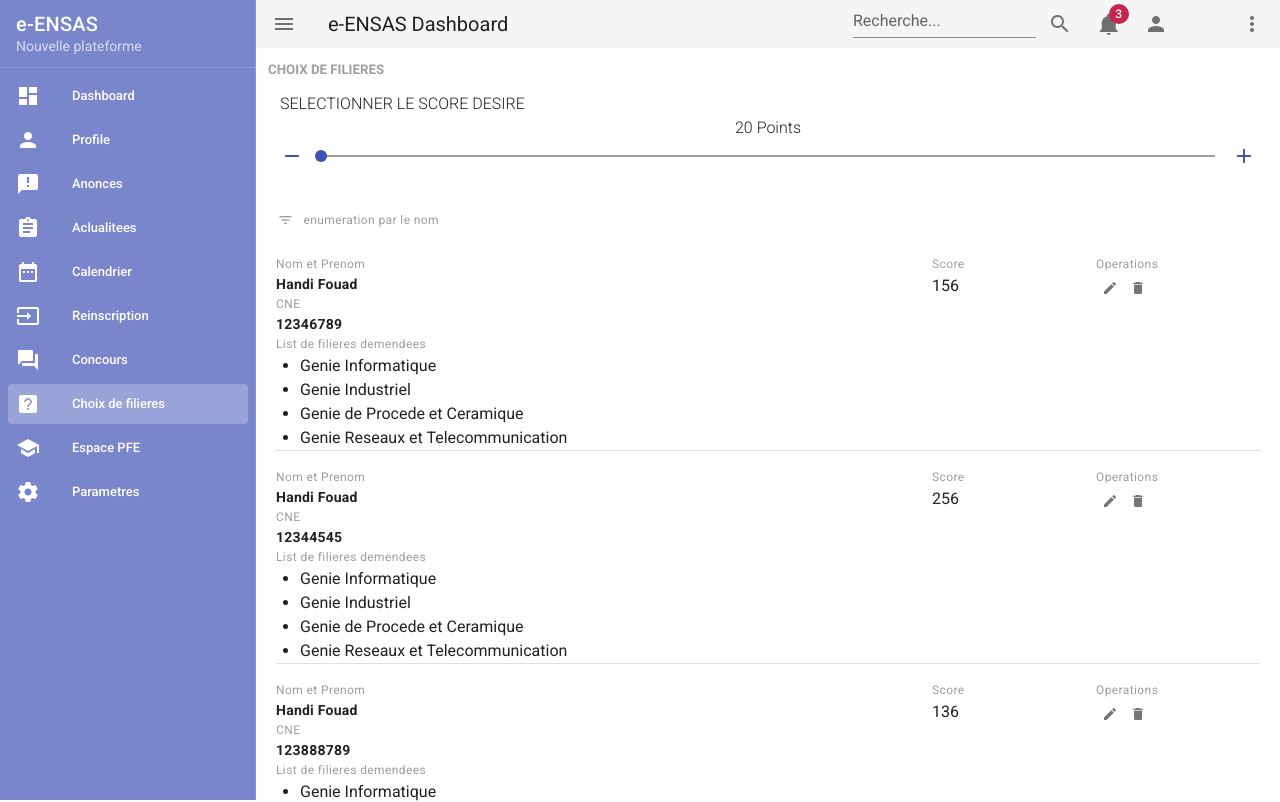
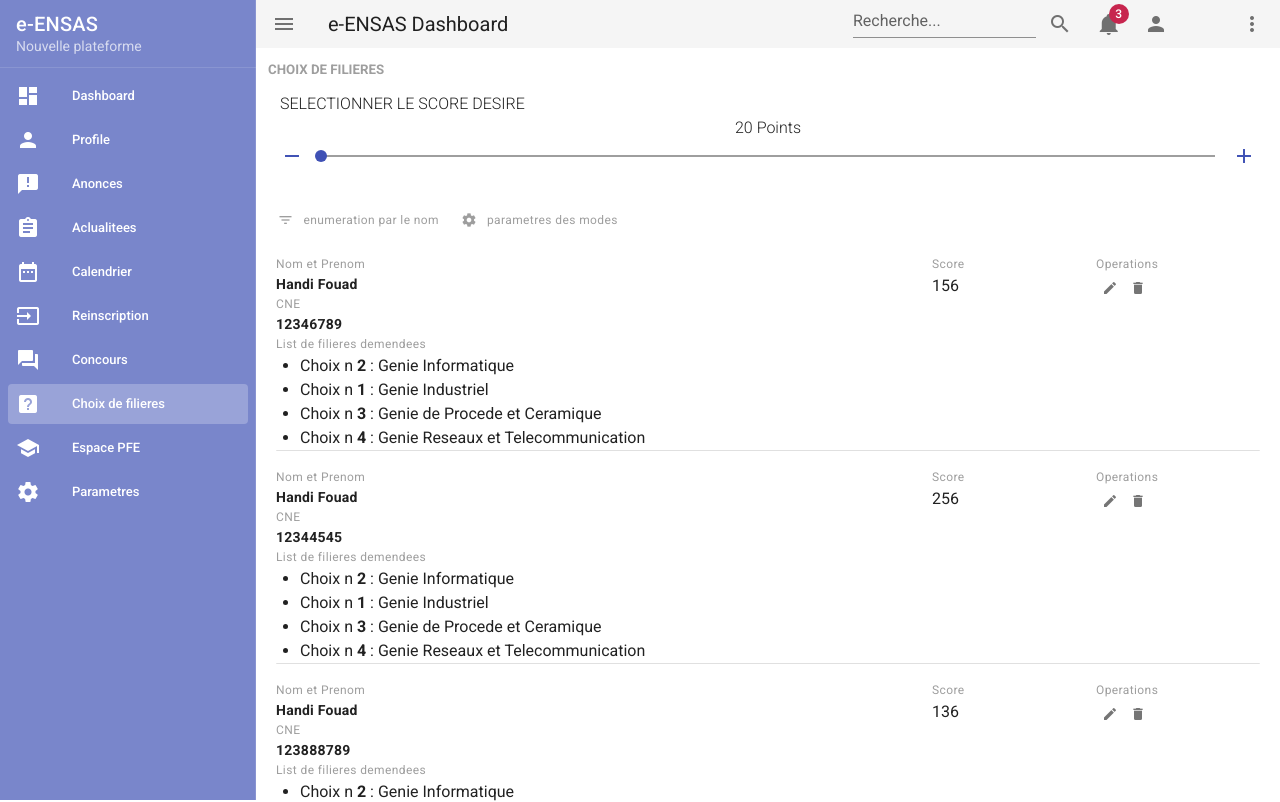
Before and after one commit to hoummani/ENSAS-Website, a Vue app in the folder admin/: page /choix_filieres in a window 1280 px wide. Shown: the top 802 px of the page. Built offline with nearby package versions, Linux system fonts and the light colour scheme; some icons are missing.

Commit message:
adding mode parametres

```diff
--- a/admin/src/views/ChoixFilieres.vue
+++ b/admin/src/views/ChoixFilieres.vue
@@ -15,7 +15,7 @@
           track-color="grey"
           always-dirty
           min="20"
-          max="500"
+          max="800"
         >
           <template v-slot:prepend>
             <v-icon :color="color" @click="decrement">mdi-minus</v-icon>
@@ -45,6 +45,27 @@
           </template>
           <span class="caption text-lowercase">Enumeration par le nom</span>
         </v-tooltip>
+
+        <v-tooltip top>
+          <template v-slot:activator="{ on }">
+            <v-btn
+              small
+              text
+              color="grey"
+
+              v-on="on"
+            >
+              <v-icon left small>settings</v-icon>
+              <span class="caption text-lowercase">Parametres des modes</span>
+            </v-btn>
+          </template>
+          <span class="caption text-lowercase">Parametres des modes</span>
+        </v-tooltip>
+        <!--
+        <v-flex>
+          <v-switch class="caption text-lowercase" v-model="autoMode" label="Activer le mode automatique ?"></v-switch>
+        </v-flex>
+        -->
       </v-layout>
 
       <!-- card list  -->
@@ -88,7 +109,7 @@
             <!-- filieres list -->
             <div>
               <ul v-for="choice in item.choices" :key="choice.filiere">
-                <li>{{ choice.filiereFullName }}</li>
+                <li>Choix n <strong>{{choice.ranking}}</strong> : {{ choice.filiereFullName }}</li>
               </ul>
             </div>
           </v-flex>
@@ -107,6 +128,9 @@
 export default {
   data() {
     return {
+
+      //too component
+      autoMode:false,
       //pagination
       pagination: {
         page: 1
```
